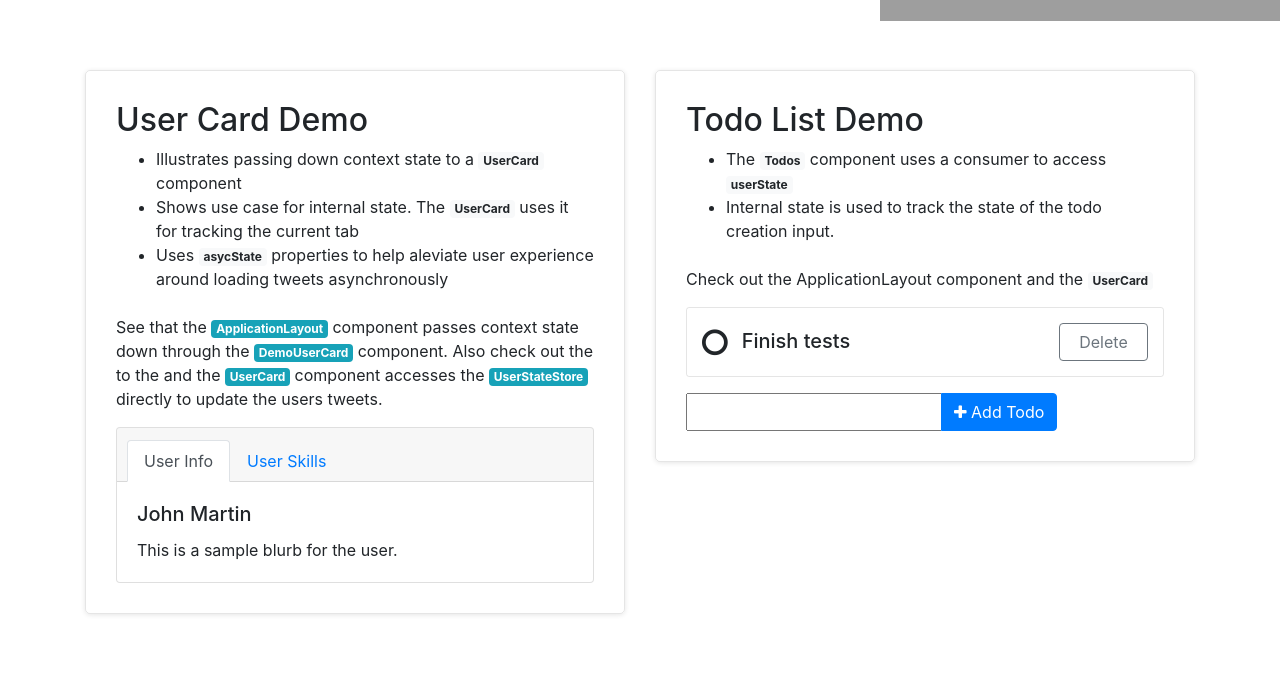
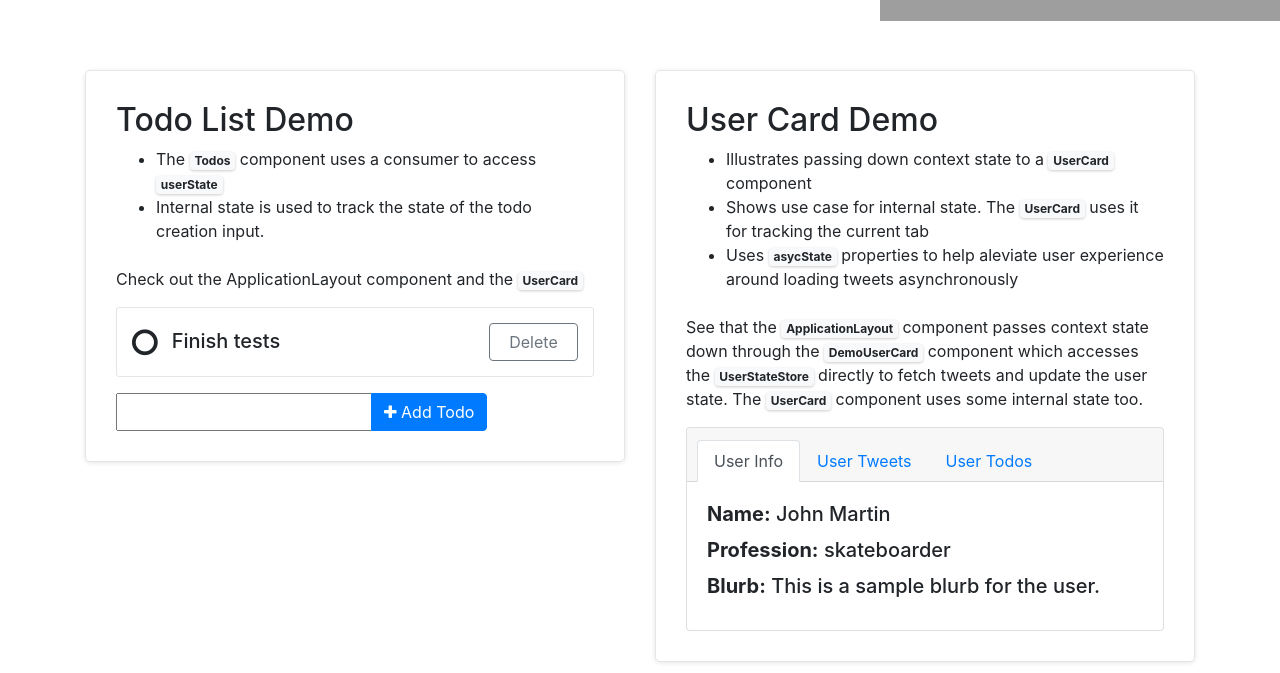
Before and after one commit to gitsome/react-simple-context-state, a React (Create React App) app in the folder sample-react-app/: page / in a window 1280 px wide. Shown: the part 279-952 px from the top of the page. Built offline with nearby package versions, Linux system fonts and the light colour scheme; grey boxes are pictures that could not be loaded.

Commit message:
better demo setup and re-use to show shared state across demos

```diff
--- a/sample-react-app/src/App.css
+++ b/sample-react-app/src/App.css
@@ -9,3 +9,7 @@
   font-size: calc(10px + 2vmin);
   color: white;
 }
+
+.badge-light {
+  box-shadow: 0px 1px 3px rgba(0,0,0,0.2);
+}
--- a/sample-react-app/src/components/ApplicationLayout/ApplicationLayout.js
+++ b/sample-react-app/src/components/ApplicationLayout/ApplicationLayout.js
@@ -29,28 +29,6 @@ export default class ApplicationLayout extends React.Component {
 
                   <div className="demo-item">
                     <div className="demo-details">
-                      <h2>User Card Demo</h2>
-                      <ul className="mb-4">
-                        <li>Illustrates passing down context state to a <span className="badge badge-light">UserCard</span> component</li>
-                        <li>Shows use case for internal state. The <span className="badge badge-light">UserCard</span> uses it for tracking the current tab</li>
-                        <li>Uses <span className="badge badge-light">asycState</span> properties to help aleviate user experience around loading tweets asynchronously</li>
-                      </ul>
-                      <p>
-                        See that the <a href="https://github.com/gitsome/react-simple-context-state/blob/master/sample-react-app/src/components/ApplicationLayout/ApplicationLayout.js" target="_blank" rel="noopener noreferrer" className="badge badge-info">ApplicationLayout</a> component passes context state down through the <a href="" target="_blank" rel="noopener noreferrer" className="badge badge-info">DemoUserCard</a> component. Also check out the to the and the <a href="" target="_blank" rel="noopener noreferrer" className="badge badge-info">UserCard</a> component accesses the <a href="" target="_blank" rel="noopener noreferrer" className="badge badge-info">UserStateStore</a> directly to update the users tweets.
-                      </p>
-                    </div>
-
-                    <div className="demo-area">
-                      <DemoUserCard user={userState}></DemoUserCard>
-                    </div>
-                  </div>
-
-                </div>
-
-                <div className="col-lg-6">
-
-                  <div className="demo-item">
-                    <div className="demo-details">
                       <h2>Todo List Demo</h2>
                       <ul className="mb-4">
                         <li>The <span className="badge badge-light">Todos</span> component uses a consumer to access <span className="badge badge-light">userState</span></li>
@@ -65,6 +43,28 @@ export default class ApplicationLayout extends React.Component {
                       <DemoTodos/>
                     </div>
                   </div>
+                </div>
+
+                <div className="col-lg-6">
+
+                  <div className="demo-item">
+                    <div className="demo-details">
+                      <h2>User Card Demo</h2>
+                      <ul className="mb-4">
+                        <li>Illustrates passing down context state to a <span className="badge badge-light">UserCard</span> component</li>
+                        <li>Shows use case for internal state. The <span className="badge badge-light">UserCard</span> uses it for tracking the current tab</li>
+                        <li>Uses <span className="badge badge-light">asycState</span> properties to help aleviate user experience around loading tweets asynchronously</li>
+                      </ul>
+                      <p>
+                        See that the <a href="https://github.com/gitsome/react-simple-context-state/blob/master/sample-react-app/src/components/ApplicationLayout/ApplicationLayout.js" target="_blank" rel="noopener noreferrer" className="badge badge-light">ApplicationLayout</a> component passes context state down through the <a href="https://github.com/gitsome/react-simple-context-state/blob/master/sample-react-app/src/components/DemoUserCard/DemoUserCard.js" target="_blank" rel="noopener noreferrer" className="badge badge-light">DemoUserCard</a> component which accesses the <a href="https://github.com/gitsome/react-simple-context-state/blob/master/sample-react-app/src/StateStores/UserStateStore.js" target="_blank" rel="noopener noreferrer" className="badge badge-light">UserStateStore</a> directly to fetch tweets and update the user state.  The <a href="https://github.com/gitsome/react-simple-context-state/blob/master/sample-react-app/src/components/UserCard/UserCard.js" target="_blank" rel="noopener noreferrer" className="badge badge-light">UserCard</a> component uses some internal state too.
+                      </p>
+                    </div>
+
+                    <div className="demo-area">
+                      <DemoUserCard user={userState}></DemoUserCard>
+                    </div>
+                  </div>
+
                 </div>
 
               </div>
--- a/sample-react-app/src/components/DemoUserCard/DemoUserCard.js
+++ b/sample-react-app/src/components/DemoUserCard/DemoUserCard.js
@@ -9,15 +9,21 @@ export default class DemoUserCard extends React.Component {
 
   onUserTweetsRequested () {
 
+    // use the tweetsLoadingUpdate method that was generated automatically for the asyncState 'tweets' property
     UserStateStore.tweetsLoadingUpdate(true);
 
     TweetService.getTweetsForUser(UserStateStore.twitterHandle).then((response) => {
+
+      // if you have multiple items to update synchrounously, use the update method on the StateStore instance
       UserStateStore.update({
         tweets: response,
         tweetsLoading: false,
         tweetsError: false
       });
+
     }).catch(function (error) {
+
+      // use the convenient update method to update all the asyncState related properties
       UserStateStore.update({
         tweets: false,
         tweetsLoading: false,
--- a/sample-react-app/src/components/UserCard/UserCard.js
+++ b/sample-react-app/src/components/UserCard/UserCard.js
@@ -1,6 +1,8 @@
 import React from 'react';
+
+import Todos from '../Todos/Todos';
+
 import './UserCard.css';
-
 export default class UserCard extends React.Component {
 
   constructor (props) {
@@ -27,21 +29,32 @@ export default class UserCard extends React.Component {
               <a className={`nav-link ${this.state.currentTab === 'info' ? 'active': ''}`} href="#" onClick={() => { this.setCurrentTab('info'); }}>User Info</a>
             </li>
             <li className="nav-item">
-              <a className={`nav-link ${this.state.currentTab === 'skills' ? 'active': ''}`} href="#" onClick={() => { this.setCurrentTab('skills'); }}>User Skills</a>
+              <a className={`nav-link ${this.state.currentTab === 'tweets' ? 'active': ''}`} href="#" onClick={() => { this.setCurrentTab('tweets'); }}>User Tweets</a>
+            </li>
+            <li className="nav-item">
+              <a className={`nav-link ${this.state.currentTab === 'todos' ? 'active': ''}`} href="#" onClick={() => { this.setCurrentTab('todos'); }}>User Todos</a>
             </li>
           </ul>
         </div>
 
         { this.state.currentTab === 'info' && (
           <div className="card-body">
-            <h5 className="card-title">{ this.props.user.firstName } { this.props.user.lastName }</h5>
-            <p className="card-text">{ this.props.user.blurb }</p>
+            <h5 className="card-title"><strong>Name:</strong> { this.props.user.firstName } { this.props.user.lastName }</h5>
+            <h5 className="card-title"><strong>Profession:</strong> { this.props.user.profession }</h5>
+            <h5 className="card-title"><strong>Blurb:</strong> { this.props.user.blurb }</h5>
           </div>
         )}
 
-        { this.state.currentTab === 'skills' && (
+        { this.state.currentTab === 'todos' && (
           <div className="card-body">
-            <h5 className="card-title">Profession: <span className="badge badge-secondary">{ this.props.user.profession }</span> </h5>
+            <h5 className="card-title">Todos</h5>
+            <Todos/>
+          </div>
+        )}
+
+        { this.state.currentTab === 'tweets' && (
+          <div className="card-body">
+            <h5 className="card-title">User Tweets</h5>
 
             <button className="btn btn-outline-primary btn-block" onClick={() => { this.loadTweets(); }}>
               { this.props.user.tweetsLoading && (
```
